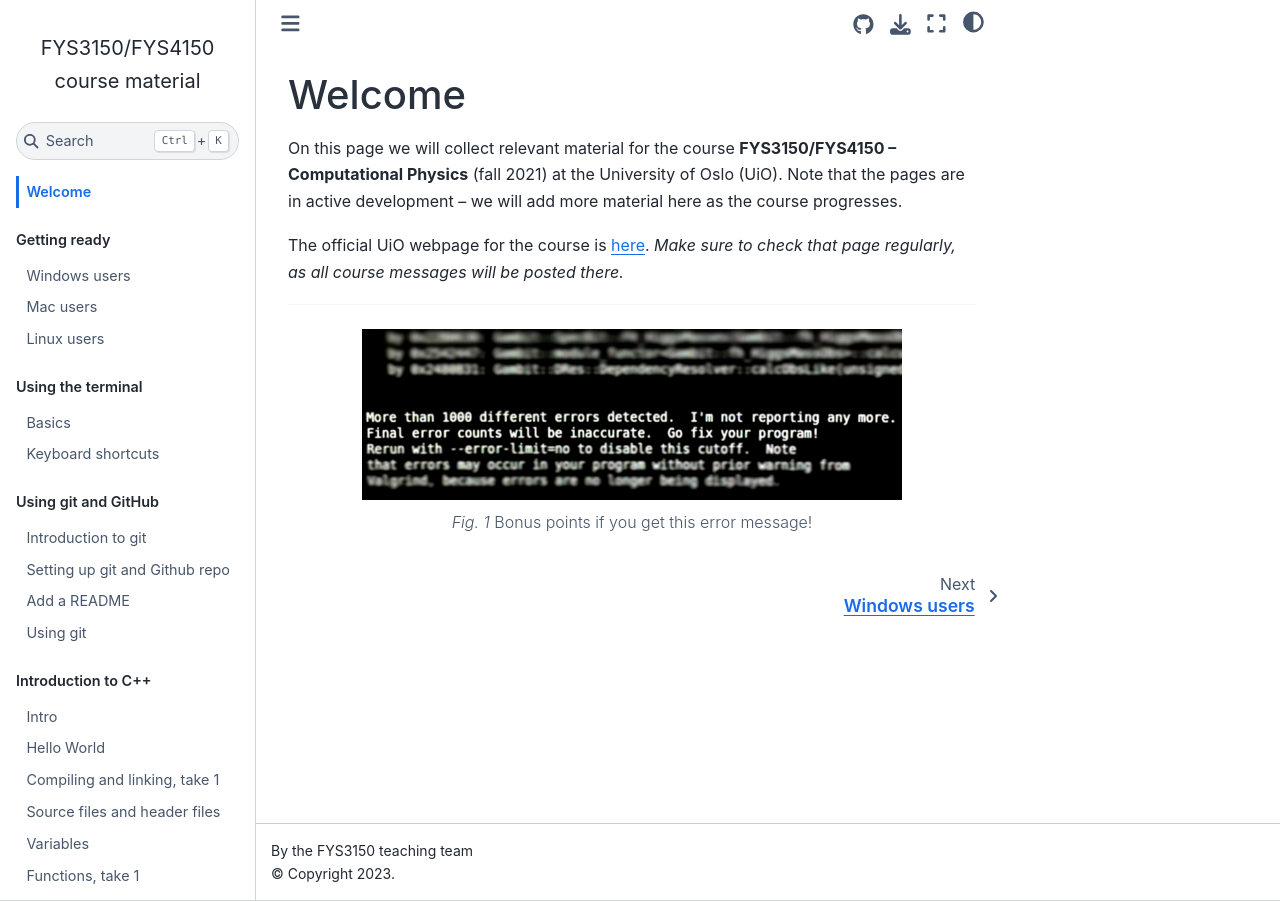
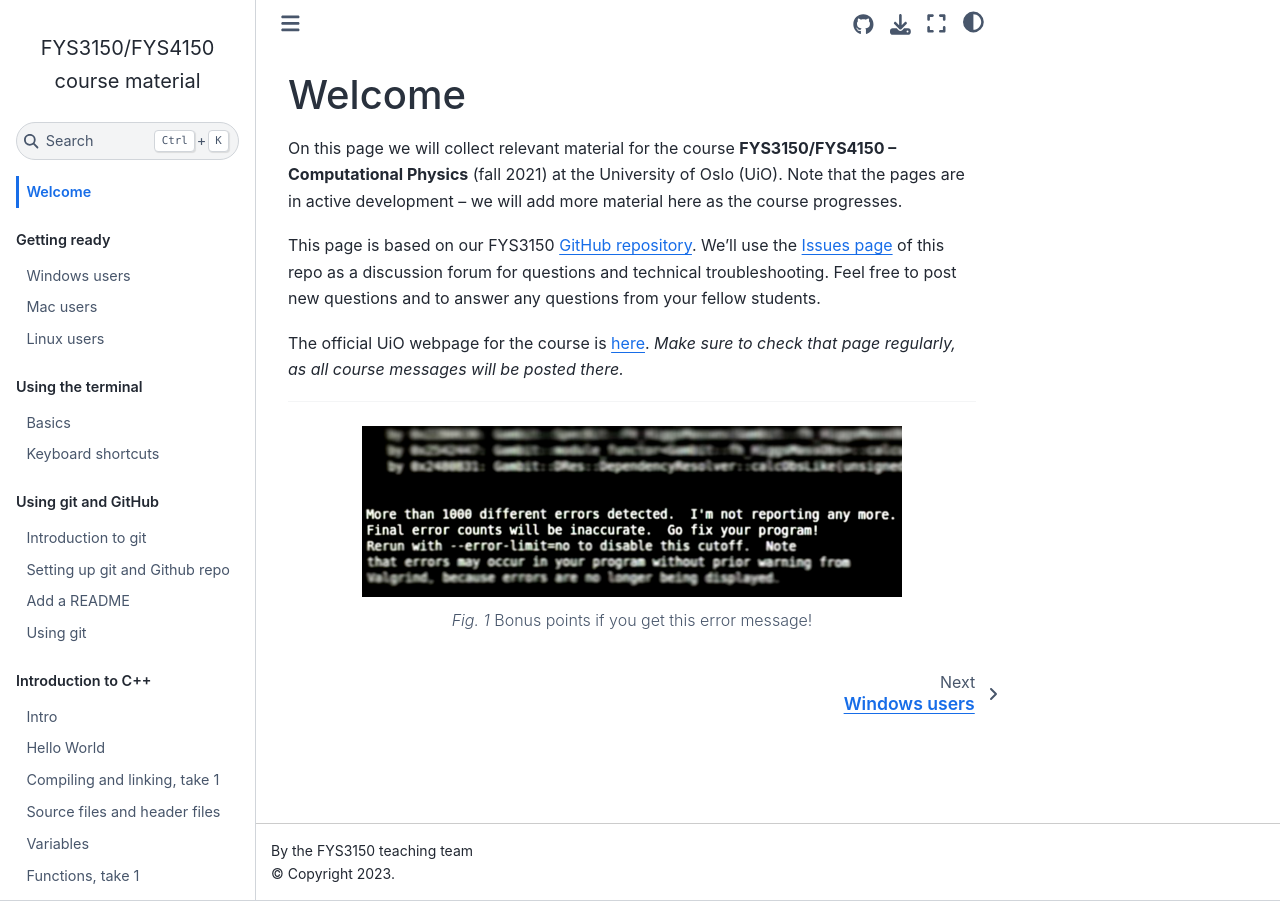
Before and after one commit to anderkve/FYS3150, a Jupyter Book: the page built from intro.md, in a window 1280 px wide. Built offline with Jupyter Book 1.0.4 settings and Sphinx 7.4.7 and the Sphinx Book theme 1.1.4, drawn with Linux system fonts in a browser that asks for light colours.

Commit message:
Added info about the discussion forum on the welcome page.
	modified:   intro.md

```diff
--- a/intro.md
+++ b/intro.md
@@ -2,7 +2,11 @@
 
 On this page we will collect relevant material for the course **FYS3150/FYS4150 -- Computational Physics** (fall 2021) at the University of Oslo (UiO). Note that the pages are in active development -- we will add more material here as the course progresses.
 
+This page is based on our FYS3150 [GitHub repository](https://github.com/anderkve/FYS3150). We'll use the [Issues page](https://github.com/anderkve/FYS3150/issues) of this repo as a discussion forum for questions and technical troubleshooting. Feel free to post new questions and to answer any questions from your fellow students.
+
 The official UiO webpage for the course is [here](https://www.uio.no/studier/emner/matnat/fys/FYS3150/h21/index.html). *Make sure to check that page regularly, as all course messages will be posted there.*
+
+
 
 ----
 
```
